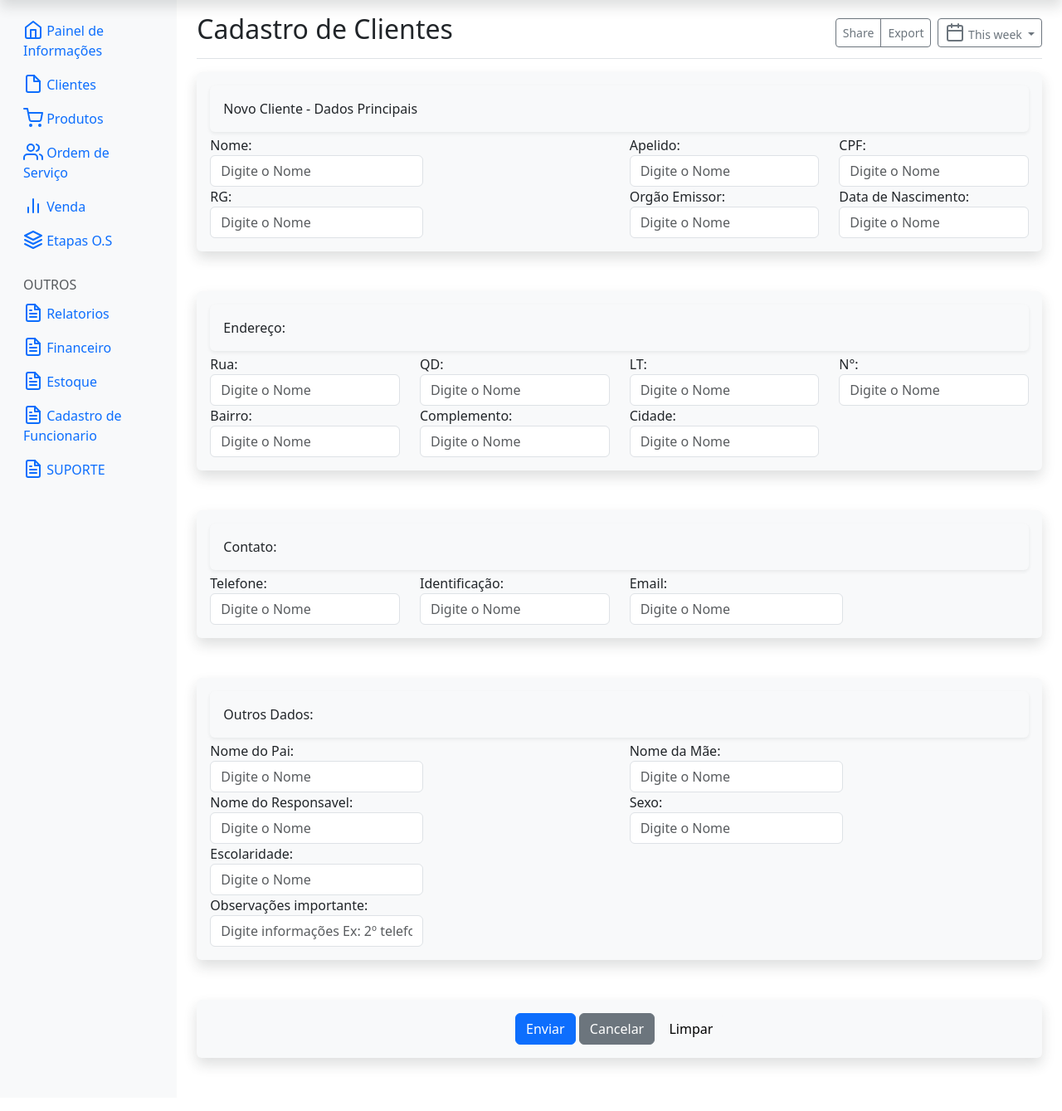
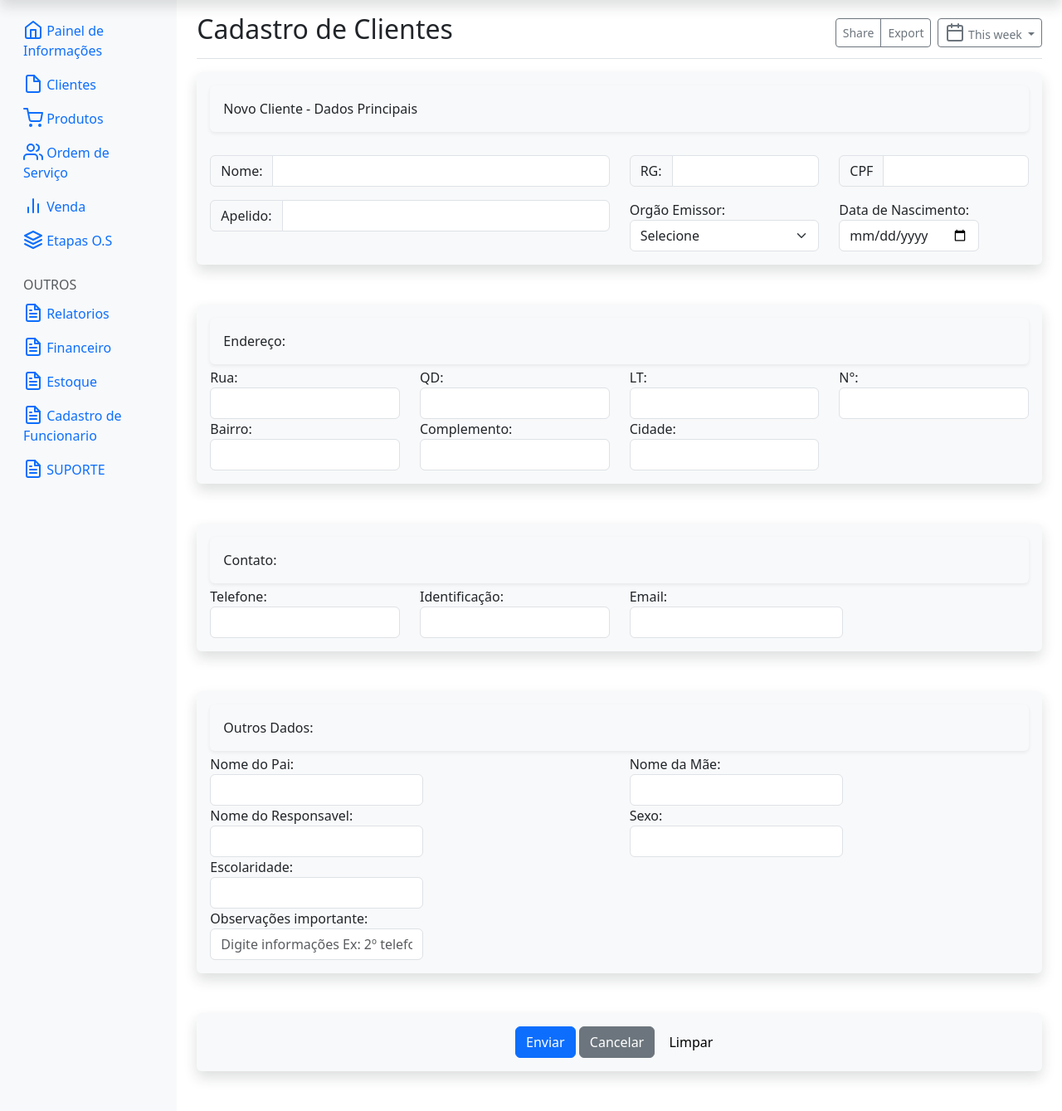
Before and after one commit to samuelrochacarvalho/otica, a PHP site: page /Cadclientes.php in a window 1280 px wide. Shown: the part 40-1379 px from the top of the page at 83% size. Before the commit the page ends 1326 px from the top, so only its background shows below. Run offline with PHP 8.4, Linux system fonts and the light colour scheme.

Commit message:
cadastramento de clientes ok diretamente no banco de dados, falta detalhes na pagina (selects,inputs e mascaras)

```diff
--- a/Cadclientes.php
+++ b/Cadclientes.php
@@ -196,42 +196,55 @@
                     <div class=" shadow p-3 mb-5 bg-body-tertiary rounded container">
                         <div class="shadow-sm p-3 mb-1 bg-body-tertiary rounded">Novo Cliente - Dados Principais</div>
                         <!--grupo-->
+                        <br>
                         <div class="row">
                             <!--linha-->
                             <div class="col-6">
                                 <!--colunas-->
-                            <div class="form-group">
-                                <label for="nomeCliente">Nome:
-                                    <input type="text" name="nome" id="nomeCliente" placeholder="Digite o Nome"
-                                        class="form-control">
-                                </label>
+                                <div class="input-group mb-3">
+                                    <label class="input-group-text" for="nome">Nome:</label>
+                                    <input type="text" id="nome" name="nome" class="form-control"
+                                        aria-label="Sizing example input" aria-describedby="inputGroup-sizing-default" required>
                                 </div>
-                            <div class="form-group">
-                                <label for="rg">RG:<input type="text" name="rg" id="rg" placeholder="Digite o Nome"
-                                        class="form-control"></label>
+
+                                <div class="input-group mb-3">
+                                    <label class="input-group-text" for="apelido">Apelido:</label>
+                                    <input type="text" id="apelido" name="apelido" class="form-control"
+                                        aria-label="Sizing example input" aria-describedby="inputGroup-sizing-default">
                                 </div>
                             </div>
                             <div class="col-3">
                                 <!--colunas-->
-                            <div class="form-group">
-                                <label for="apelido">Apelido:<input type="text" name="apelido" id="apelido"
-                                        placeholder="Digite o Nome" class="form-control"></label>
+                                <div class="input-group mb-3">
+                                    <label class="input-group-text" for="rg">RG:</label>
+                                    <input type="text" id="rg" name="rg" class="form-control"
+                                        aria-label="Sizing example input" aria-describedby="inputGroup-sizing-default" required>
                                 </div>
                                 <div class="form-group">
-                                <label for="emissor">Orgão Emissor:<input type="text" name="Emissor" id="emissor"
-                                        placeholder="Digite o Nome" class="form-control"></label>
+                                    <label for="orgao">Orgão Emissor:</label>
+                                    <select id="orgao" name="orgao" class="form-select"
+                                        aria-label="Default select example" required>
+                                        <option value="" selected>Selecione</option>
+                                        <option value="1">DGPC</option>
+                                        <option value="2">PC</option>
+                                        <option value="3">SSP</option>
+                                        <option value="4">Outros</option>
+                                    </select>
                                 </div>
 
                             </div>
                             <div class="col-3">
                                 <!--colunas-->
-                            <div class="form-group">
-                                <label for="cpf">CPF:<input type="text" name="cpf" id="cpf" placeholder="Digite o Nome"
-                                        class="form-control"></label>
+                                <div class="input-group mb-3">
+                                    <label class="input-group-text" for="cpf">CPF</label>
+                                    <input type="text" class="form-control"  id="cpf" name="cpf" oninput="mascara(this)" aria-label="Sizing example input"
+                                        aria-describedby="inputGroup-sizing-default" required>
                                 </div>
                                 <div class="form-group">
-                                <label for="nascimento">Data de Nascimento:<input type="text" name="nascimento"
-                                        id="nascimento" placeholder="Digite o Nome" class="form-control"></label>
+                                    <label for="nascimento">Data de Nascimento:<input type="date" name="nascimento"
+                                            id="nascimento" placeholder="" class="form-control" required>
+
+                                    </label>
                                 </div>
                             </div>
                         </div>
@@ -245,14 +258,13 @@
                                 <!--colunas-->
                                 <div class="form-group">
                                     <label for="rua">Rua:
-                                    <input type="text" name="rua" id="rua" placeholder="Digite o Nome"
-                                        class="form-control">
+                                        <input type="text" name="rua" id="rua" placeholder="" class="form-control" required>
                                     </label>
                                 </div>
                                 <div class="form-group">
                                     <label for="bairro">Bairro:
-                                    <input type="text" name="bairro" id="bairro" placeholder="Digite o Nome"
-                                        class="form-control">
+                                        <input type="text" name="bairro" id="bairro" placeholder=""
+                                            class="form-control" required>
                                     </label>
                                 </div>
                             </div>
@@ -260,13 +272,12 @@
                                 <!--colunas-->
                                 <div class="form-group">
                                     <label for="qd">QD:
-                                    <input type="text" name="qd" id="qd" placeholder="Digite o Nome"
-                                        class="form-control">
+                                        <input type="text" name="qd" id="qd" placeholder="" class="form-control" >
                                     </label>
                                 </div>
                                 <div class="form-group">
-                                <label for="complemento">Complemento:
-                                    <input type="text" name="complemento" id="complemento" placeholder="Digite o Nome"
+                                    <label for="comp">Complemento:
+                                        <input type="text" name="comp" id="comp" placeholder=""
                                             class="form-control">
                                     </label>
                                 </div>
@@ -275,23 +286,22 @@
                                 <!--colunas-->
                                 <div class="form-group">
                                     <label for="lt">LT:
-                                    <input type="text" name="lt" id="lt" placeholder="Digite o Nome"
-                                        class="form-control">
+                                        <input type="text" name="lt" id="lt" placeholder="" class="form-control" >
                                     </label>
                                 </div>
                                 <div class="form-group">
                                     <label for="cidade">Cidade:
-                                    <input type="text" name="cidade" id="cidade" placeholder="Digite o Nome"
-                                        class="form-control">
+                                        <input type="text" name="cidade" id="cidade" placeholder=""
+                                            class="form-control" required>
                                     </label>
                                 </div>
                             </div>
                             <div class="col-3">
                                 <!--colunas-->
                                 <div class="form-group">
-                                <label for="numero">N°:
-                                    <input type="text" name="numero" id="numero" placeholder="Digite o Nome"
-                                        class="form-control">
+                                    <label for="n">N°:
+                                        <input type="text" name="n" id="n" placeholder=""
+                                            class="form-control" required>
                                     </label>
                                 </div>
 
@@ -305,24 +315,22 @@
                             <div class="col-6">
                                 <div class="row">
                                     <div class="col-6">
-                                    <label for="telefone">Telefone:
-                                        <input type="text" name="telefone" id="telefone" placeholder="Digite o Nome"
-                                            class="form-control">
+                                        <label for="tel">Telefone:
+                                            <input type="text" name="tel" id="tel" placeholder=""
+                                                class="form-control" required>
                                         </label>
                                     </div>
                                     <div class="col-6">
-                                    <label for="identificacao">Identificação:
-                                        <input type="text" name="identificacao" id="identificacao"
-                                            placeholder="Digite o Nome" class="form-control">
-                                    </label>
+                                        <label for="ide">Identificação:
+                                            <input type="text" name="ide" id="ide" placeholder=""
+                                                class="form-control">
                                     </div>
                                 </div>
 
                             </div>
                             <div class="col-6">
                                 <label for="email">Email:
-                                <input type="text" name="email" id="email" placeholder="Digite o Nome"
-                                    class="form-control">
+                                    <input type="text" name="email" id="email" placeholder="" class="form-control">
                                 </label>
                             </div>
                         </div>
@@ -334,34 +342,33 @@
                         <div class="row">
                             <div class="col-6">
                                 <label for="pai">Nome do Pai:
-                                <input type="text" name="pai" id="pai" placeholder="Digite o Nome" class="form-control">
+                                    <input type="text" name="pai" id="pai" placeholder="" class="form-control">
                                 </label>
                             </div>
                             <div class="col-6">
                                 <label for="mae">Nome da Mãe:
-                                <input type="text" name="mae" id="mae" placeholder="Digite o Nome" class="form-control">
+                                    <input type="text" name="mae" id="mae" placeholder="" class="form-control" >
                                 </label>
                             </div>
                         </div>
                         <div class="row">
                             <div class="col-6">
                                 <label for="responsavel">Nome do Responsavel:
-                                <input type="text" name="responsavel" id="responsavel" placeholder="Digite o Nome"
+                                    <input type="text" name="resp" id="resp" placeholder=""
                                         class="form-control">
                                 </label>
                             </div>
                             <div class="col-6">
                                 <label for="sexo">Sexo:
-                                <input type="text" name="sexo" id="sexo" placeholder="Digite o Nome"
-                                    class="form-control">
+                                    <input type="text" name="sexo" id="sexo" placeholder="" class="form-control" required>
                                 </label>
                             </div>
                         </div>
                         <div class="row">
                             <div class="col-12">
                                 <label for="escolaridade">Escolaridade:
-                                <input type="text" name="escolaridade" id="escolaridade" placeholder="Digite o Nome"
-                                    class="form-control">
+                                    <input type="text" name="escolaridade" id="escolaridade" placeholder=""
+                                        class="form-control" required>
                                 </label>
                             </div>
                         </div>
@@ -381,7 +388,7 @@
                     </div>
                     <div class="shadow p-3 mb-5 bg-body-tertiary rounded Container">
                         <div class="form-group center text-center">
-                <button type="submit"class="btn btn-primary">Enviar</button>
+                            <button type="submit" class="btn btn-primary">Enviar</button>
                             <a class="btn btn-secondary" href="clientes.php" role="button">Cancelar</a>
                             <button type="submit" class="btn btn-light">Limpar</button>
                         </div>
--- a/clientes.php
+++ b/clientes.php
@@ -253,7 +253,7 @@
                                                         <?php
                                                     }
                                                 } else {
-                                                    echo "<h5> Nenhum aluno cadastrado </h5>";
+                                                    echo "<h5> Nenhum cliente cadastrado </h5>";
                                                 }
                                                 ?>
 
```
Also changed, not shown: ResCadastros.php (+37 -4 lines), resCadEsqueci.php (deleted, +0 -96 lines). Lines whose indentation alone changed are shown as unchanged.
